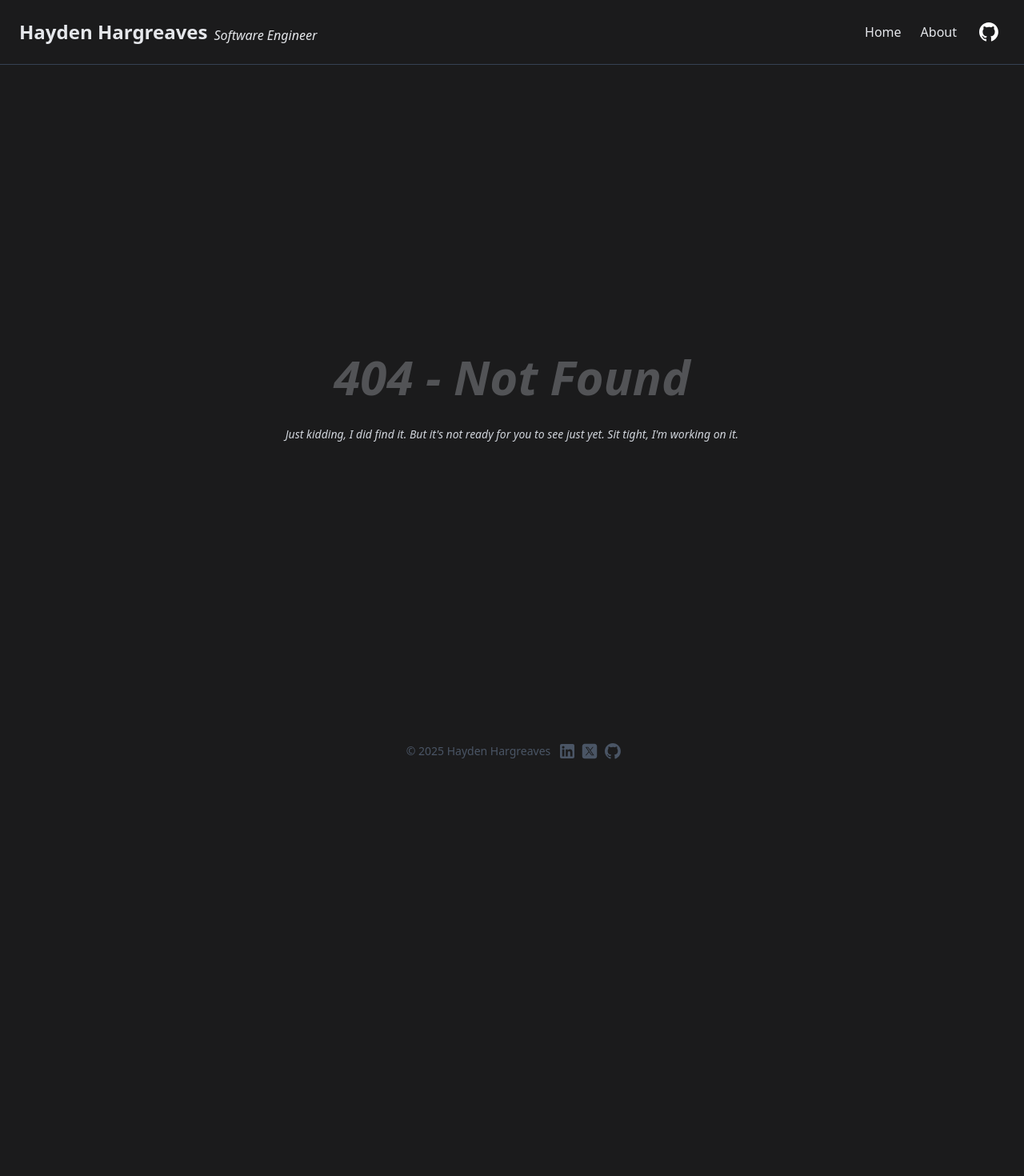
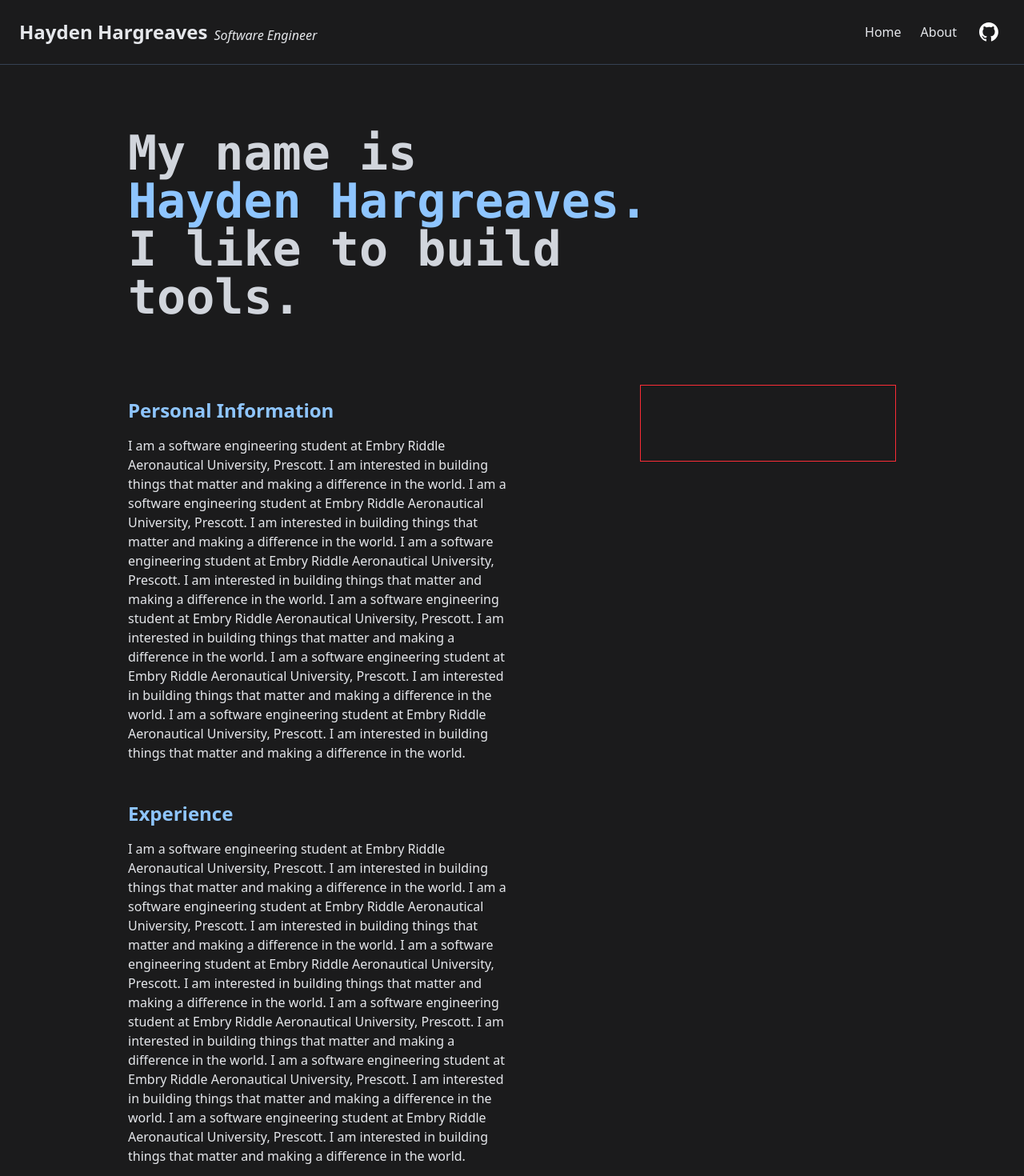
Before and after one commit to haydenhargreaves/hhargreaves.net, a SvelteKit app: page /about in a window 1280 px wide. Before the commit this address had no page. Shown: the top 1470 px of the page at 80% size. Before the commit the page ends 997 px from the top, so only its background shows below. Built offline with nearby package versions, Linux system fonts and the light colour scheme.

Commit message:
FEAT: Working on about page

```diff
--- a/src/routes/about/+layout.svelte
+++ /dev/null
@@ -1,6 +0,0 @@
-<script lang="ts">
-	import '../../app.css';
-	let { children } = $props();
-</script>
-
-{@render children()}
--- a/src/routes/about/+page.svelte
+++ b/src/routes/about/+page.svelte
@@ -1,5 +1,66 @@
 <script lang="ts">
-	import NotFound from '../../components/notFound.svelte';
 </script>
 
-<NotFound />
+<main class="flex h-fit flex-col items-center">
+	<!-- First Row -->
+	<div class="w-3/4">
+		<!-- My Name Section -->
+		<div class="w-3/4">
+			<h1 class="py-20 font-mono text-6xl font-[600] text-gray-300">
+				My name is<br />
+				<span class="text-blue-300">Hayden Hargreaves.</span>
+				<br />
+				I like to build tools.
+			</h1>
+		</div>
+
+		<!-- Column Layout for About Page -->
+		<div class="flex h-fit w-full">
+			<!-- Left Column -->
+			<div class="h-full w-2/3">
+				<!-- Personal Information -->
+				<div class="h-fit w-full">
+					<h2 class="py-4 text-2xl font-[600] text-blue-300">Personal Information</h2>
+					<p class="w-3/4 text-gray-200">
+						I am a software engineering student at Embry Riddle Aeronautical University, Prescott. I
+						am interested in building things that matter and making a difference in the world. I am
+						a software engineering student at Embry Riddle Aeronautical University, Prescott. I am
+						interested in building things that matter and making a difference in the world. I am a
+						software engineering student at Embry Riddle Aeronautical University, Prescott. I am
+						interested in building things that matter and making a difference in the world. I am a
+						software engineering student at Embry Riddle Aeronautical University, Prescott. I am
+						interested in building things that matter and making a difference in the world. I am a
+						software engineering student at Embry Riddle Aeronautical University, Prescott. I am
+						interested in building things that matter and making a difference in the world. I am a
+						software engineering student at Embry Riddle Aeronautical University, Prescott. I am
+						interested in building things that matter and making a difference in the world.
+					</p>
+				</div>
+
+				<!-- Experience -->
+				<div class="my-8 h-fit w-full">
+					<h2 class="py-4 text-2xl font-[600] text-blue-300">Experience</h2>
+					<p class="w-3/4 text-gray-200">
+						I am a software engineering student at Embry Riddle Aeronautical University, Prescott. I
+						am interested in building things that matter and making a difference in the world. I am
+						a software engineering student at Embry Riddle Aeronautical University, Prescott. I am
+						interested in building things that matter and making a difference in the world. I am a
+						software engineering student at Embry Riddle Aeronautical University, Prescott. I am
+						interested in building things that matter and making a difference in the world. I am a
+						software engineering student at Embry Riddle Aeronautical University, Prescott. I am
+						interested in building things that matter and making a difference in the world. I am a
+						software engineering student at Embry Riddle Aeronautical University, Prescott. I am
+						interested in building things that matter and making a difference in the world. I am a
+						software engineering student at Embry Riddle Aeronautical University, Prescott. I am
+						interested in building things that matter and making a difference in the world.
+					</p>
+				</div>
+			</div>
+
+			<!-- Right Column -->
+			<div class="h-full w-1/3">
+				<div class="h-24 w-full border-1 border-red-500"></div>
+			</div>
+		</div>
+	</div>
+</main>
```
